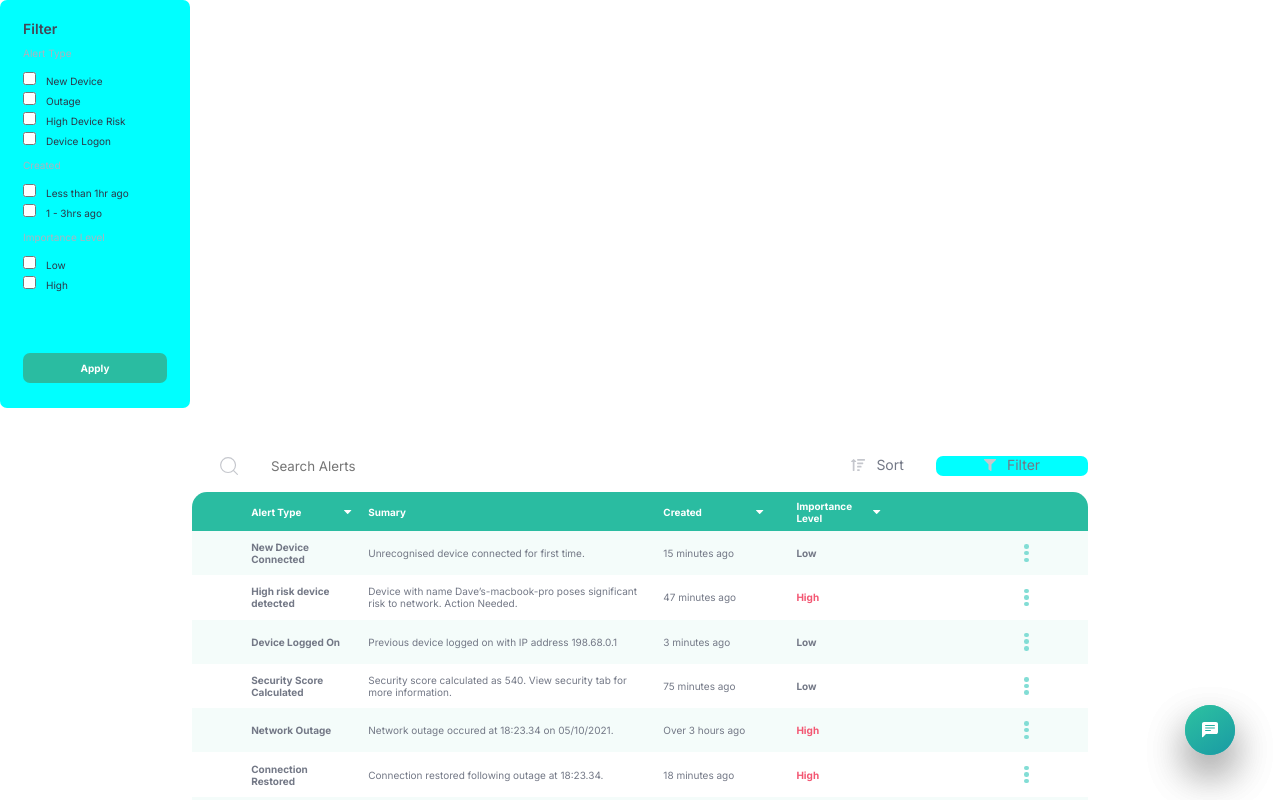
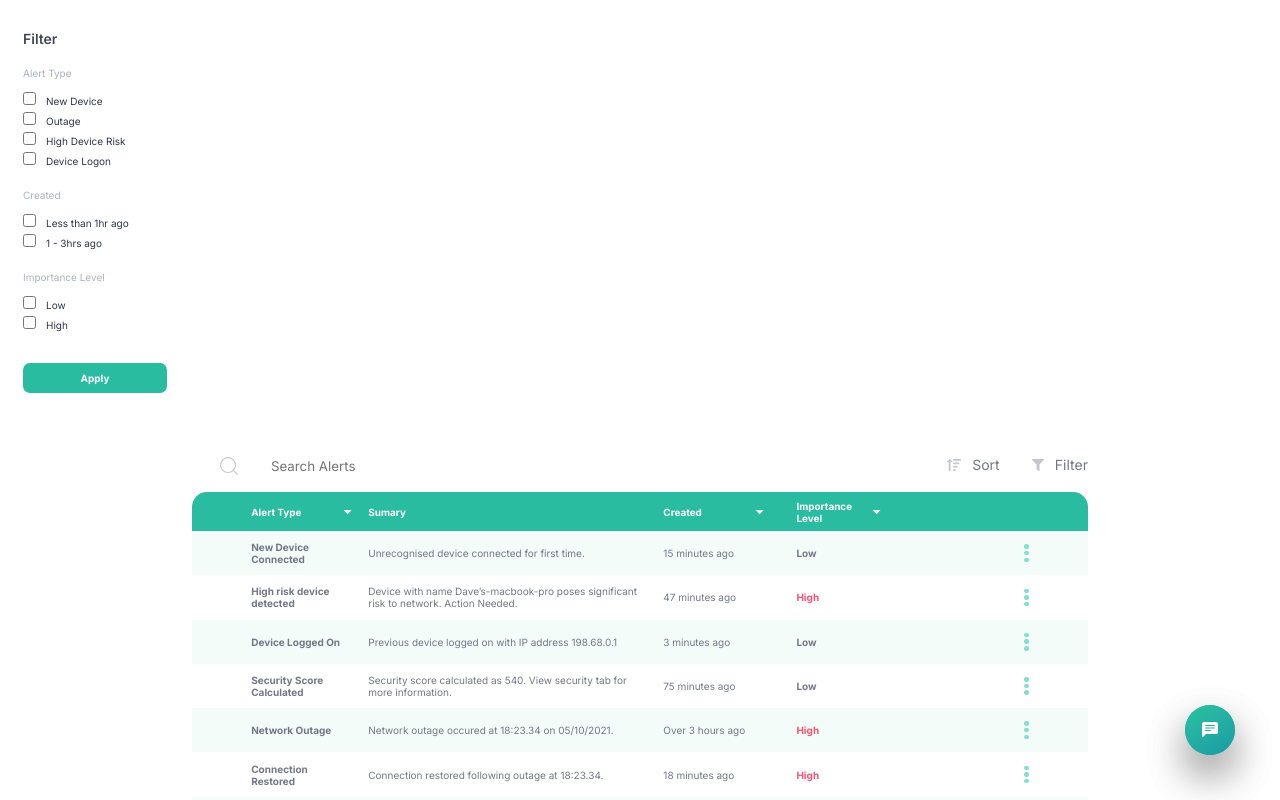
Before and after one commit to iKarans/jersey-client-project, a React (Create React App) app: page / in a window 1280 px wide. Shown: the top 800 px of the page. Built offline with nearby package versions, Linux system fonts and the light colour scheme.

Commit message:
filter styles fix

```diff
--- a/src/components/Network/Network.jsx
+++ b/src/components/Network/Network.jsx
@@ -1,4 +1,4 @@
-import React from "react";
+import React, { useState, useEffect } from "react";
 
 import NetworkItem from "../NetworkItem/NetworkItem";
 import ChatButton from "../ChatButton/ChatButton";
@@ -15,6 +15,12 @@
 
 const Network = () => {
 
+  const [searchTerm, setSearchTerm] = useState("");
+  const [alert, setAlert] = useState([]);
+  const [created, setCreated] = useState([]);
+  const [importance, setImportance] = useState([]);
+  const [filtered, setFiltered] = useState(false);
+
   const firstNineNetwork = networks.slice(0, 9)
   const networkItemJSX = firstNineNetwork.map((network, index) => {
     return (
@@ -28,6 +34,30 @@
       />
     );
   });
+
+  const handleSearchInput = (event) => {
+    const searchInput = event.target.value.toLowerCase();
+    setSearchTerm(searchInput);
+  };
+
+  const filterNetwork = () => {
+    if (!filtered) {
+      const levelOfImportance = networks.filter(network => network.importanceLevel);
+      setImportance(levelOfImportance);
+    } else if (filtered) {
+      setImportance(networks);
+    }
+    setFiltered(!filtered);
+  };
+
+  useEffect(() => {
+    if (searchTerm.length !== 0) {
+      const search = networks.filter(network => network.alertType.toLowerCase().includes(searchTerm));
+      setAlert(search);
+    } else {
+      setAlert(networks);
+    }
+  }, [searchTerm]);
 
   return (
     <>
--- a/src/components/Network/NetworkFilter/NetworkFilter.jsx
+++ b/src/components/Network/NetworkFilter/NetworkFilter.jsx
@@ -1,56 +1,51 @@
-import React from 'react';
+import React, { useState } from 'react';
 import "./NetworkFilter.scss";
 
 const NetworkFilter = () => {
 
 
+  return (
 
-
-  return (
-    <>
-      <section className="network-filter" >
-        <div className="network-filter-container">
-          <h4 className="network-filter__header-text">Filter</h4>
-          <div className="network-filter__filter--alert" >
-            <p className="network-filter__filter-text">Alert Type</p>
-            <form action="" className="network-filter__filter--alert-form" />
+      <section className="network-filters" >
+        <div className="network-filters-container">
+          <h4 className="network-filters__header-text">Filter</h4>
+          <div className="network-filters__filter--alert" >
+            <p className="network-filters__filter-text">Alert Type</p>
+            <form action="" className="network-filters__filter--alert-form" />
               <input type="checkbox" name="New Device" value="New Device" />
-              <label for="vehicle1" className="network-filter__checkbox-text">New Device</label><br/>
+              <label for="vehicle1" className="network-filters__checkbox-text">New Device</label><br/>
               <input type="checkbox" />
-              <label for="vehicle2" className="network-filter__checkbox-text">Outage</label><br/>
+              <label for="vehicle2" className="network-filters__checkbox-text">Outage</label><br/>
               <input type="checkbox" />
-              <label for="vehicle3" className="network-filter__checkbox-text">High Device Risk</label><br/>
+              <label for="vehicle3" className="network-filters__checkbox-text">High Device Risk</label><br/>
               <input type="checkbox" />
-              <label for="vehicle3" className="network-filter__checkbox-text">Device Logon</label>
+              <label for="vehicle3" className="network-filters__checkbox-text">Device Logon</label>
             <form/>
           </div>
-          <div className="network-filter__filter--created">
-            <p className="network-filter__filter-text">Created</p>
-            <form action="" className="network-filter__created--filters" />
+          <div className="network-filters__filter--created">
+            <p className="network-filters__filter-text">Created</p>
+            <form action="" className="network-filters__created--filters" />
               <input type="checkbox" />
-              <label for="vehicle1" className="network-filter__checkbox-text">Less than 1hr ago</label><br/>
+              <label for="vehicle1" className="network-filters__checkbox-text">Less than 1hr ago</label><br/>
               <input type="checkbox"  />
-              <label for="vehicle2" className="network-filter__checkbox-text">1 - 3hrs ago</label>
+              <label for="vehicle2" className="network-filters__checkbox-text">1 - 3hrs ago</label>
             <form/>
           </div>
-          <div className="network-filter__filter--importance">
-            <p className="network-filter__filter-text">Importance Level</p>
-            <form action="" className="network-filter__importance--filters" />
+          <div className="network-filters__filter--importance">
+            <p className="network-filters__filter-text">Importance Level</p>
+            <form action="" className="network-filters__importance--filters" />
               <input type="checkbox" />
-              <label for="vehicle1" className="network-filter__checkbox-text">Low</label><br/>
+              <label for="vehicle1" className="network-filters__checkbox-text">Low</label><br/>
               <input type="checkbox"  />
-              <label for="vehicle2" className="network-filter__checkbox-text">High</label>
+              <label for="vehicle2" className="network-filters__checkbox-text">High</label>
             <form/>
           </div>
-          <div className="network-filter__apply">
+          <div className="network-filters__apply">
             <p>Apply</p>
           </div>
         </div>
-
       </section>
 
-
-    </>
   )
 }
 
--- a/src/components/Network/NetworkFilter/NetworkFilter.scss
+++ b/src/components/Network/NetworkFilter/NetworkFilter.scss
@@ -1,8 +1,7 @@
 
 
 
-.network-filter {
-  background-color: aqua;
+.network-filters {
   border-radius: 7px;
   height: 408px;
   width: 190px;
@@ -15,13 +14,13 @@
     font-size: 14px;
     font-weight: 600;
     color: #454756;
-    margin: 20px 0 10px 0;
+    margin: 30px 0 10px 0;
   }
 
   &__filter-text {
     font-size: 10px;
     color: #AAB3BE;
-    margin: 10px 0 10px 0;
+    margin: 20px 0 10px 0;
   }
 
   &__checkbox-text {
@@ -31,7 +30,7 @@
   }
 
   &__apply {
-    margin-top: 60px;
+    margin-top: 30px;
     background-color: #2ABCA1;
     width: 144px;
     height: 30px;
```
